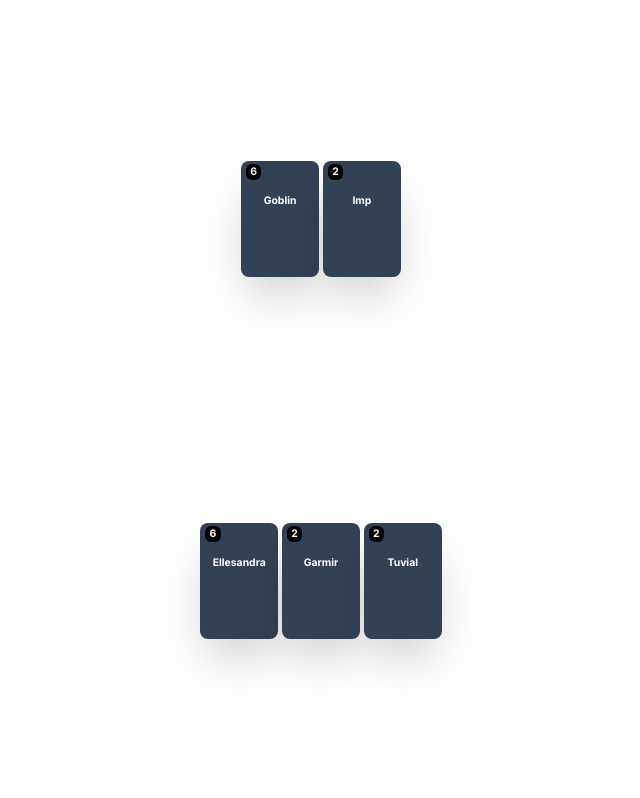
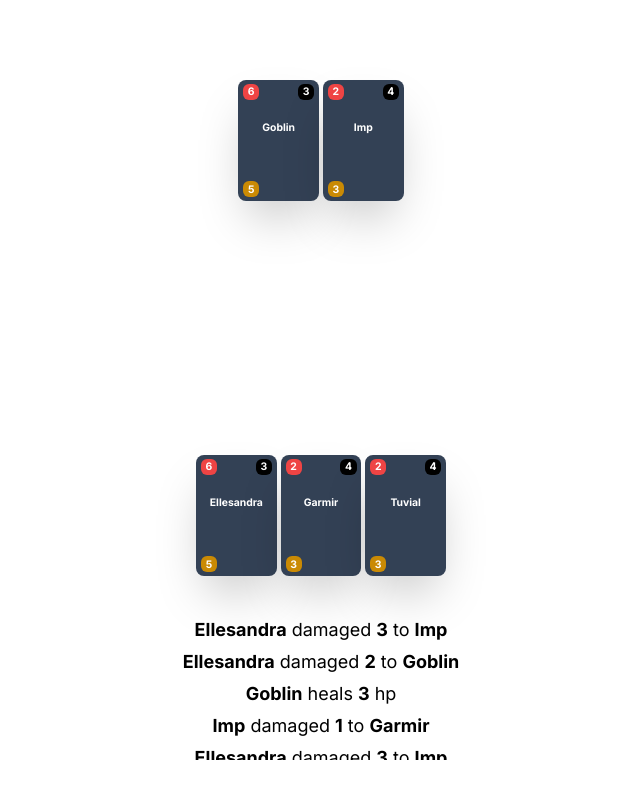
Before and after one commit to drlsn/slaycard, a Next.js app in the folder src/slaycard-client/: page /combats/1 in a window 1280 px wide. Shown: the whole page, without its empty margins (319-959 px from the left). Built offline with nearby package versions, Linux system fonts and the light colour scheme.

Commit message:
Add some chhanges

```diff
--- a/src/slaycard-client/src/app/combats/[id]/page.tsx
+++ b/src/slaycard-client/src/app/combats/[id]/page.tsx
@@ -50,9 +50,8 @@ export default function () {
   };
 
   return (
-    <div className="flex w-full h-full justify-center p-10 select-none transition-transform">
-      <div className="w-full h-full flex flex-col gap-1">
-        <div className="relative h-full flex gap-1 justify-center"></div>
+    <div className="flex w-full h-full justify-center p-10 select-none flex-col">
+      <div className="w-full h-[80%] flex flex-col gap-1 py-10">
         <div className="relative h-full flex gap-1 justify-center">
           {enemyDeck.characterCards.map((card) => (
             <Card
@@ -68,7 +67,7 @@ export default function () {
           ))}
         </div>
         <div className="relative h-full flex gap-1 justify-center"></div>
-        <div className="relative h-full flex gap-1 justify-center overflow-clip">
+        <div className="relative h-full flex gap-1 justify-center items-center overflow-clip">
           {playerTurnState.selectedCardForAction &&
             playerDeck.characterCards
               .find((c) => c.id === playerTurnState.selectedCardForAction?.id)
@@ -100,7 +99,20 @@ export default function () {
             />
           ))}
         </div>
-        <div className="relative h-full flex gap-1 justify-center" />
+      </div>
+      <div className="scroll-view relative w-full h-[20%] flex flex-col gap-1 items-center overflow-x-auto">
+          <span className="text-lg"><strong>Ellesandra</strong> damaged <strong>3</strong> to <strong>Imp</strong></span>
+          <span className="text-lg"><strong>Ellesandra</strong> damaged <strong>2</strong> to <strong>Goblin</strong></span>
+          <span className="text-lg"><strong>Goblin</strong> heals <strong>3</strong> hp</span>
+          <span className="text-lg"><strong>Imp</strong> damaged <strong>1</strong> to <strong>Garmir</strong></span>
+          <span className="text-lg"><strong>Ellesandra</strong> damaged <strong>3</strong> to <strong>Imp</strong></span>
+          <span className="text-lg"><strong>Ellesandra</strong> damaged <strong>2</strong> to <strong>Goblin</strong></span>
+          <span className="text-lg"><strong>Goblin</strong> heals <strong>3</strong> hp</span>
+          <span className="text-lg"><strong>Imp</strong> damaged <strong>1</strong> to <strong>Garmir</strong></span>
+          <span className="text-lg"><strong>Ellesandra</strong> damaged <strong>3</strong> to <strong>Imp</strong></span>
+          <span className="text-lg"><strong>Ellesandra</strong> damaged <strong>2</strong> to <strong>Goblin</strong></span>
+          <span className="text-lg"><strong>Goblin</strong> heals <strong>3</strong> hp</span>
+          <span className="text-lg"><strong>Imp</strong> damaged <strong>1</strong> to <strong>Garmir</strong></span>
       </div>
     </div>
   );
--- a/src/slaycard-client/src/app/globals.css
+++ b/src/slaycard-client/src/app/globals.css
@@ -12,22 +12,23 @@ h1 {
 }
 
 @layer utilities {
-  .row-parent::-webkit-scrollbar {
-    height: 0px;
-    width: 0px;
+  .scroll-view::-webkit-scrollbar {
+    width: 8px;
   }
 
-  .row-parent::-webkit-scrollbar-track {
-    background: rgb(0,0,0);
+  .scroll-view::-webkit-scrollbar-track {
+    background: rgb(200, 200, 200);
     border: 0;
+    border-radius: 10px;
   }
 
-  .row-parent::-webkit-scrollbar-thumb {
-    background: rgb(100, 100, 100);
+  .scroll-view::-webkit-scrollbar-thumb {
+    background: rgb(0,0,0);
     border: 0px solid rgb(0,0,0);
+    border-radius: 10px;
   }
 
-  .row-parent::-webkit-scrollbar-thumb:hover {
+  .scroll-view::-webkit-scrollbar-thumb:hover {
     background: #c0a0b9;
   }
 }
--- a/src/slaycard-client/src/components/Card.tsx
+++ b/src/slaycard-client/src/components/Card.tsx
@@ -78,7 +78,7 @@ export default function Card(props: CardProps) {
       onClick={() => {
         props.onSelected && props.onSelected(props);
       }}
-      className={`relative bg-slate-700 h-full rounded-lg flex flex-col items-center pt-8 shadow-2xl
+      className={`relative bg-slate-700 h-full rounded-lg flex flex-col items-center pt-10 shadow-2xl
         ${isSelectedLocal && "z-10"} ${
           (props.isSelected ||
             !isSelected ||
@@ -91,7 +91,7 @@ export default function Card(props: CardProps) {
       style={{ aspectRatio: 1 / 1.5 }}
     >
       <div
-        className="hp absolute top-[3%] left-[6%] w-[20%] flex justify-center items-center bg-black rounded-md"
+        className="hp absolute top-[3%] left-[6%] w-[20%] flex justify-center items-center bg-red-500 rounded-md"
         style={{ aspectRatio: 1 / 1 }}
       >
         <span
@@ -99,6 +99,28 @@ export default function Card(props: CardProps) {
           style={{ fontSize: "1.3cqh" }}
         >
           {props.hp}
+        </span>
+      </div>
+      <div
+        className="hp absolute top-[3%] right-[6%] w-[20%] flex justify-center items-center bg-black rounded-md"
+        style={{ aspectRatio: 1 / 1 }}
+      >
+        <span
+          className="absolute text-white font-bold"
+          style={{ fontSize: "1.3cqh" }}
+        >
+          {props.attack}
+        </span>
+      </div>
+      <div
+        className="hp absolute bottom-[3%] left-[6%] w-[20%] flex justify-center items-center bg-yellow-600 rounded-md"
+        style={{ aspectRatio: 1 / 1 }}
+      >
+        <span
+          className="absolute text-white font-bold"
+          style={{ fontSize: "1.3cqh" }}
+        >
+          {props.energy}
         </span>
       </div>
       <span
```
